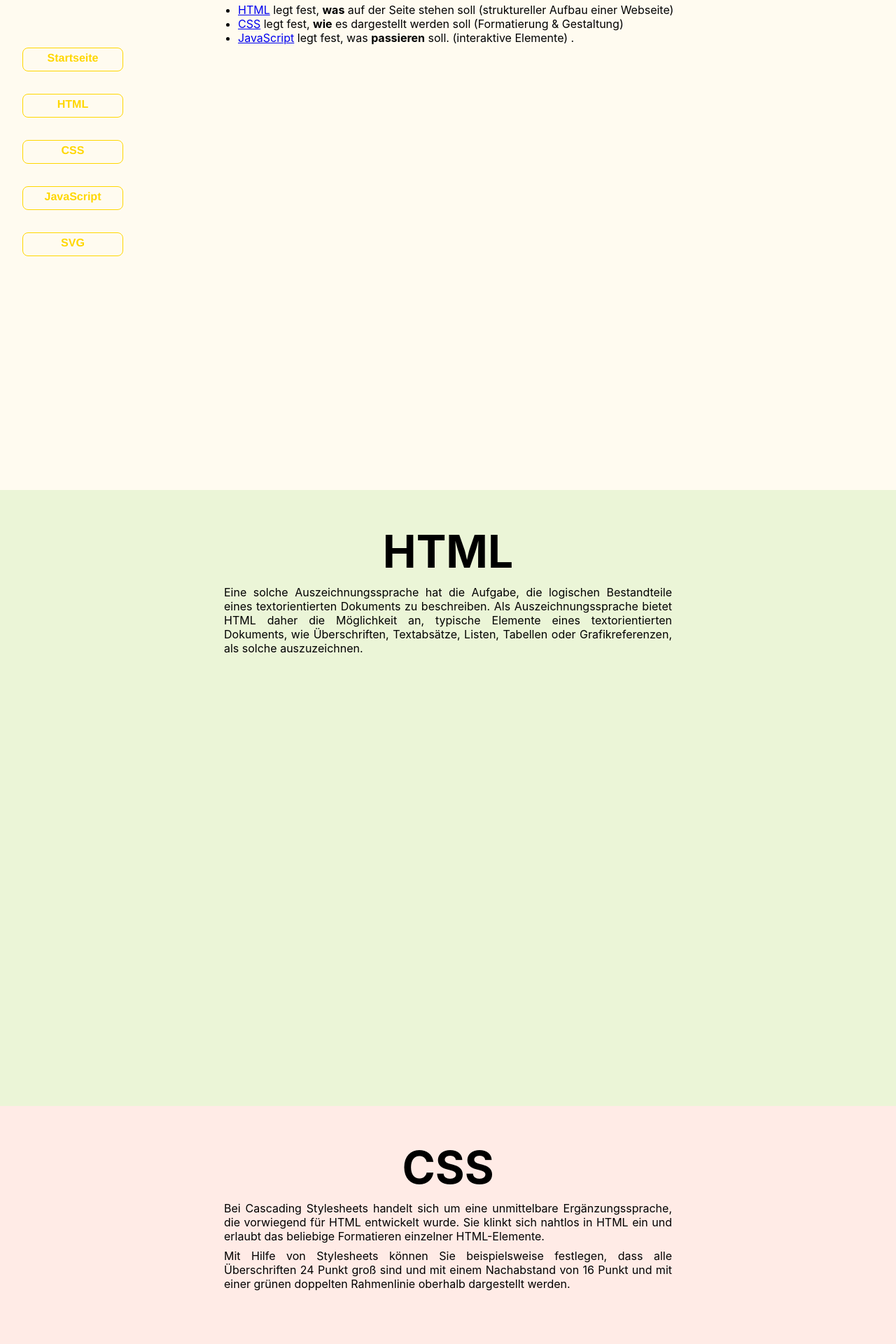
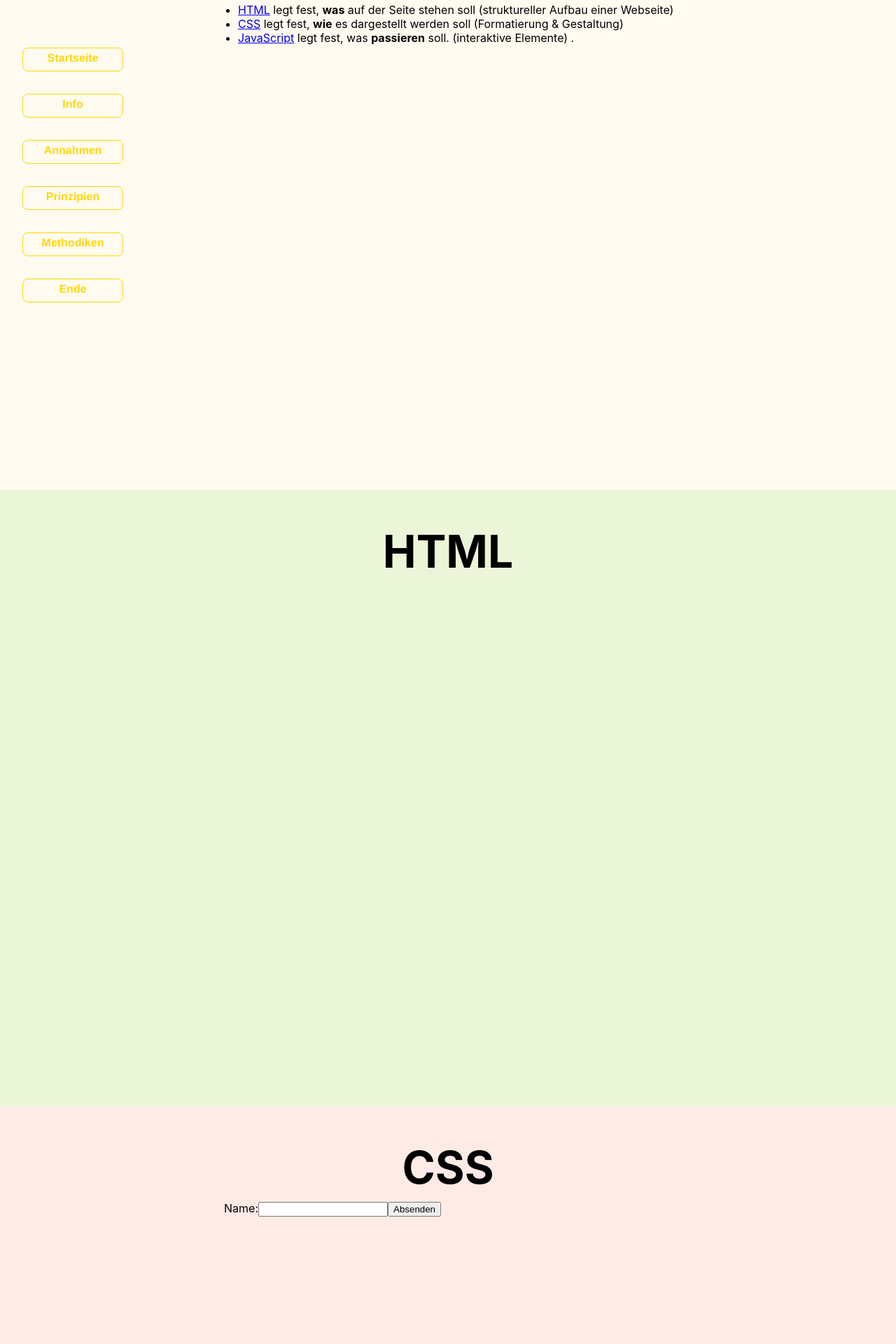
Before and after one commit to Meyisland/Bachelor-project, a React (Create React App) app in the folder my-app/: page / in a window 1280 px wide. Shown: the part 180-2100 px from the top of the page at 70% size. Built offline with nearby package versions, Linux system fonts and the light colour scheme.

Commit message:
first step Annahmen Formular

```diff
--- a/my-app/src/App.css
+++ b/my-app/src/App.css
@@ -110,6 +110,10 @@ section p {
 	background: #e6f2f7;
 }
 
+#part_6 {
+  background: #a3a243;
+}
+
 @media screen and (max-width: 32em) {
 	section h2 {
 		font-size: 2em;
--- a/my-app/src/App.js
+++ b/my-app/src/App.js
@@ -1,5 +1,6 @@
 
 import './App.css';
+import Form from ".//Form";
 
 function App() {
   return (
@@ -8,18 +9,20 @@ function App() {
 	<ul id="navigation">
 		<li><a href="#part_1">Startseite</a>
 		</li>
-		<li><a href="#part_2">HTML</a>
+		<li><a href="#part_2">Info</a>
 		</li>
-		<li><a href="#part_3">CSS</a>
+		<li><a href="#part_3">Annahmen</a>
 		</li>
-		<li><a href="#part_4">JavaScript</a>
+		<li><a href="#part_4">Prinzipien</a>
 		</li>
-		<li><a href="#part_5">SVG</a>
+		<li><a href="#part_5">Methodiken</a>
+		</li>
+    <li><a href="#part_6">Ende</a>
 		</li>
 	</ul>
 </nav>
 <section id="part_1" tabindex="1">
-	<h2>Webdesign</h2>
+	<h2>Unterbewusste Vorurteile</h2>
 	<p>Im modernen Webdesign kommt den verschiedenen Webtechniken jeweils eine bestimmte
 		Rolle zu.</p>
 	<ul>
@@ -35,20 +38,13 @@ function App() {
 </section>
 <section id="part_2" tabindex="2">
 	<h2>HTML</h2>
-	<p>Eine solche Auszeichnungssprache hat die Aufgabe,
-		die logischen Bestandteile eines textorientierten Dokuments zu beschreiben. Als
-		Auszeichnungssprache bietet HTML daher die Möglichkeit an, typische Elemente eines
-		textorientierten Dokuments, wie Überschriften, Textabsätze, Listen, Tabellen oder
-		Grafikreferenzen, als solche auszuzeichnen. </p>
+  <div>
+
+    </div>
 </section>
 <section id="part_3" tabindex="3">
 	<h2>CSS</h2>
-	<p>Bei Cascading Stylesheets handelt sich um eine unmittelbare Ergänzungssprache, die
-		vorwiegend für HTML entwickelt wurde. Sie klinkt sich nahtlos in HTML ein und erlaubt
-		das beliebige Formatieren einzelner HTML-Elemente.</p>
-	<p>Mit Hilfe von Stylesheets können Sie beispielsweise festlegen, dass alle Überschriften
-		24 Punkt groß sind und mit einem Nachabstand von 16 Punkt und mit einer grünen
-		doppelten Rahmenlinie oberhalb dargestellt werden.</p>
+<Form/>
 	<p><code></code>
 	</p>
 	<p></p>
@@ -75,6 +71,13 @@ function App() {
 	<p>Man sollte es einsetzen, wenn sich die meisten Bildelemente mit SVG-Formen ausdrücken
 		lassen und eine clientseitige Skalierbarkeit oder eine Dynamik gewünscht ist.</p>
 </section>
+<section id="part_6" tabindex="6">
+	<h2>SVG</h2>
+	<p>SVG ist das einzige im Web breit einsetzbare Vektorgrafik-Format.
+		Damit lassen sich in allen Viewport-Auflösungen gestochen scharfe Grafiken darstellen.</p>
+	<p>Man sollte es einsetzen, wenn sich die meisten Bildelemente mit SVG-Formen ausdrücken
+		lassen und eine clientseitige Skalierbarkeit oder eine Dynamik gewünscht ist.</p>
+</section>
 
     </div>
   );
--- /dev/null
+++ b/my-app/src/Form.jsx
@@ -0,0 +1,38 @@
+
+import React from 'react'
+
+
+class NameForm extends React.Component {
+	constructor(props) {
+	  super(props);
+	  this.state = {value: ''};
+
+	  this.handleChange = this.handleChange.bind(this);
+	  this.handleSubmit = this.handleSubmit.bind(this);
+	}
+
+	handleChange(event) {
+	  this.setState({value: event.target.value});
+	}
+
+	handleSubmit(event) {
+	  alert('Ein Name wurde abgeschickt: ' + this.state.value);
+	  event.preventDefault();
+	}
+
+	render() {
+	  return (
+		<form onSubmit={this.handleSubmit}>
+		  <label>
+			Name:
+			<input type="text" value={this.state.value} onChange={this.handleChange} />
+		  </label>
+		  <input type="submit" value="Absenden" />
+		</form>
+	  );
+	}
+  }
+
+
+
+  export default NameForm;
```
Also changed, not shown: my-app/package.json (+6 -1 lines).
